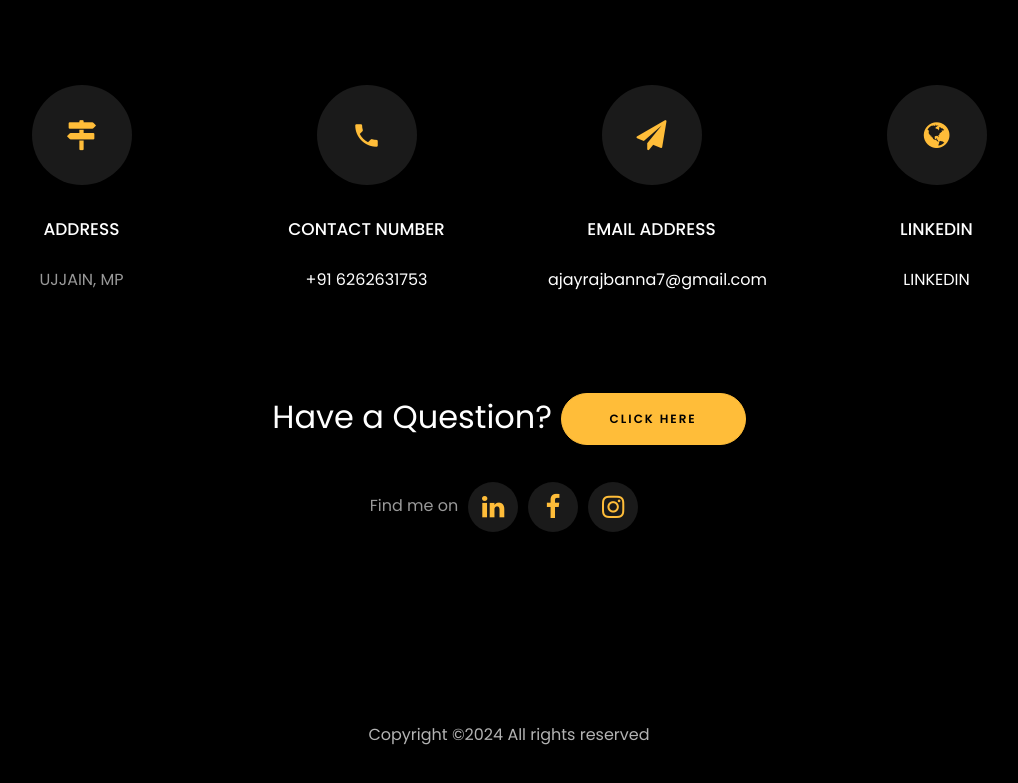
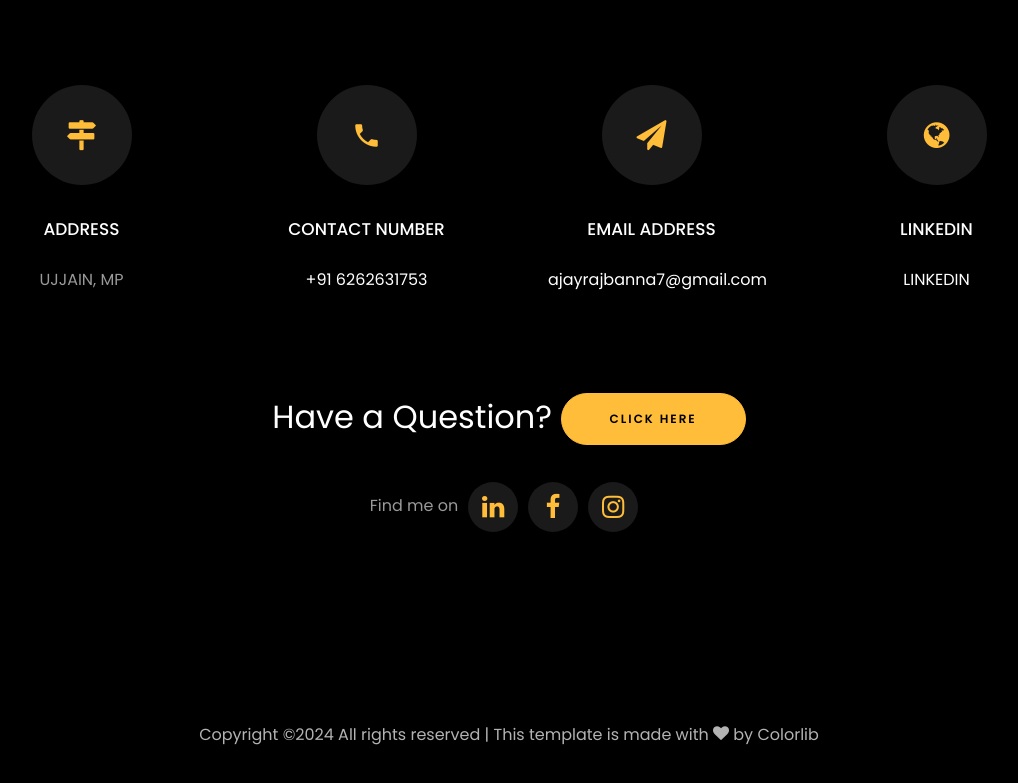
Before and after one commit to Ajayraj-singh/Portfolio, a plain HTML site: page index.html in a window 1280 px wide. Shown: the part 2699-3482 px from the top of the page, without its empty margins (131-1149 px from the left). Drawn offline with Linux system fonts and the light colour scheme; files whose address does not match are found by name.

Commit message:
Add files via upload

```diff
--- a/index.html
+++ b/index.html
@@ -399,7 +399,9 @@
 	  <div class="row">
 		<div class="col-md-12 text-center">
 
-			  <p>	Copyright &copy;<script>document.write(new Date().getFullYear());</script> All rights reserved     <a href="" target="_blank"></a></p>
+		  <p><!-- Link back to Colorlib can't be removed. Template is licensed under CC BY 3.0. -->
+Copyright &copy;<script>document.write(new Date().getFullYear());</script> All rights reserved | This template is made with <i class="icon-heart color-danger" aria-hidden="true"></i> by <a href="https://colorlib.com" target="_blank">Colorlib</a>
+<!-- Link back to Colorlib can't be removed. Template is licensed under CC BY 3.0. --></p>
 		</div>
 	  </div>
 	</div>
```
Lines whose indentation alone changed are shown as unchanged.
